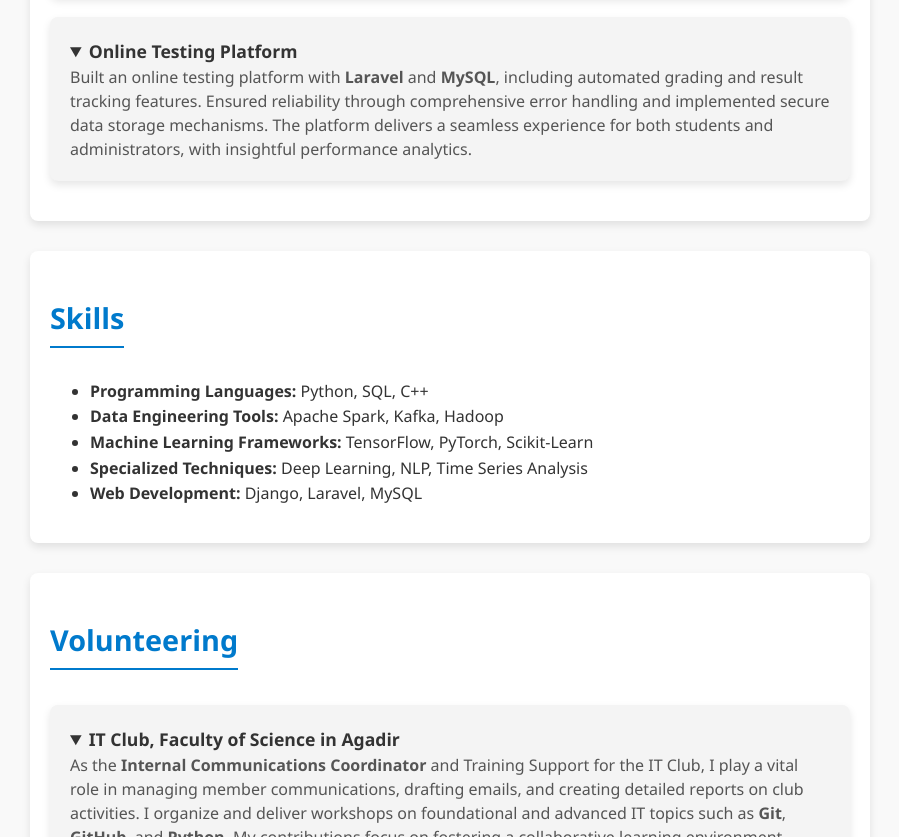
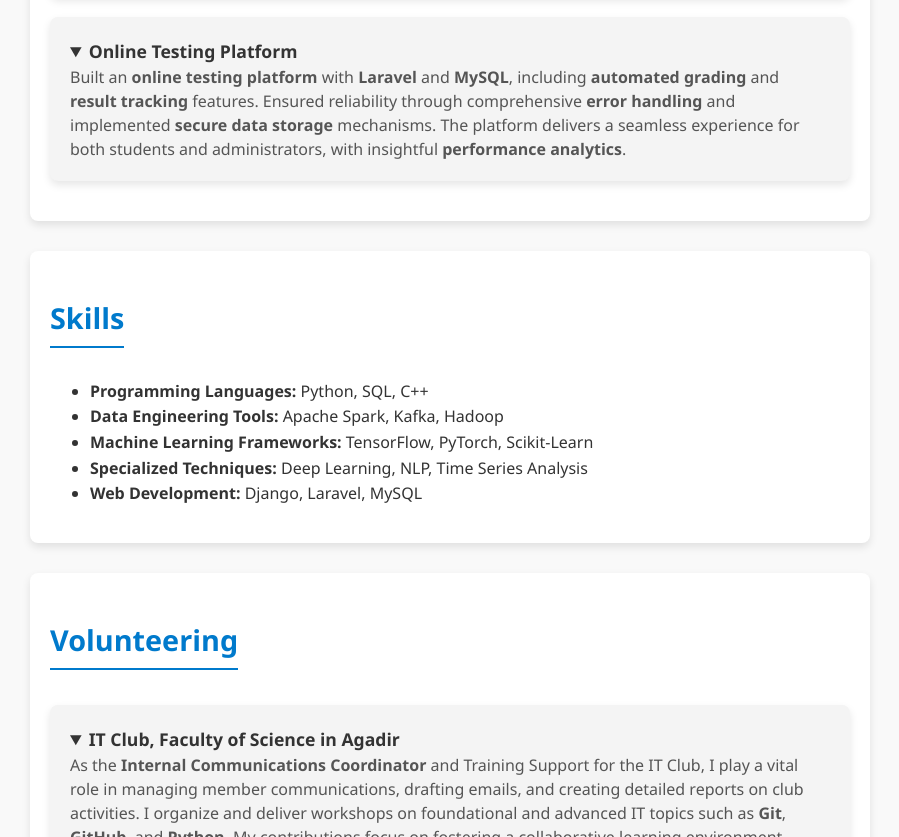
Before and after one commit to Abdeljalil-Ounaceur/portfolio, a plain HTML site: page index.html in a window 1280 px wide. Shown: the part 2226-3063 px from the top of the page, without its empty margins (190-1089 px from the left). Drawn offline with Linux system fonts and the light colour scheme.

Commit message:
Refine project description in index.html: further enhance emphasis on key features by applying strong tags for improved clarity and impact.

```diff
--- a/index.html
+++ b/index.html
@@ -230,9 +230,9 @@
             </p>
         </details>
         <details open>
-            <summary>Online Testing Platform</summary>
+            <summary><strong>Online Testing Platform</strong></summary>
             <p>
-                Built an online testing platform with <strong>Laravel</strong> and <strong>MySQL</strong>, including automated grading and result tracking features. Ensured reliability through comprehensive error handling and implemented secure data storage mechanisms. The platform delivers a seamless experience for both students and administrators, with insightful performance analytics.
+                Built an <strong>online testing platform</strong> with <strong>Laravel</strong> and <strong>MySQL</strong>, including <strong>automated grading</strong> and <strong>result tracking</strong> features. Ensured reliability through comprehensive <strong>error handling</strong> and implemented <strong>secure data storage</strong> mechanisms. The platform delivers a seamless experience for both students and administrators, with insightful <strong>performance analytics</strong>.
             </p>
         </details>
     </section>
```
